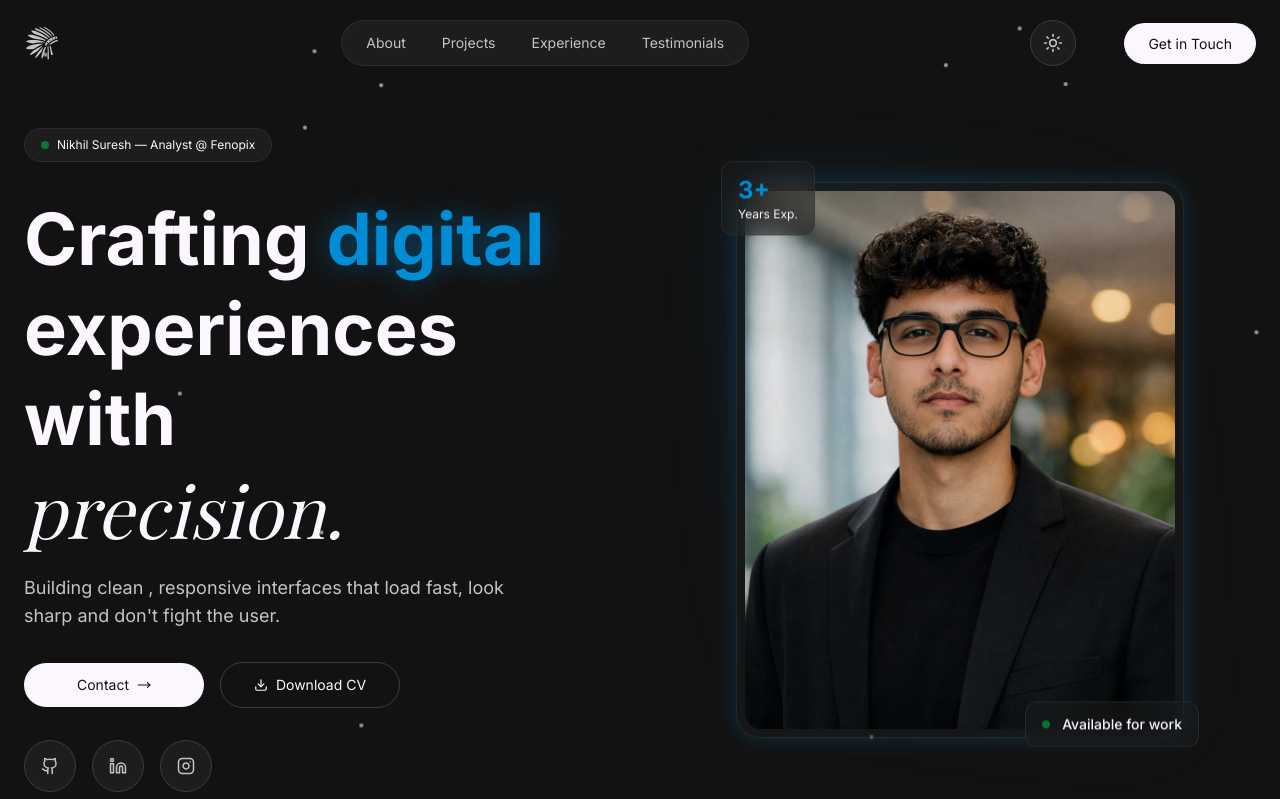
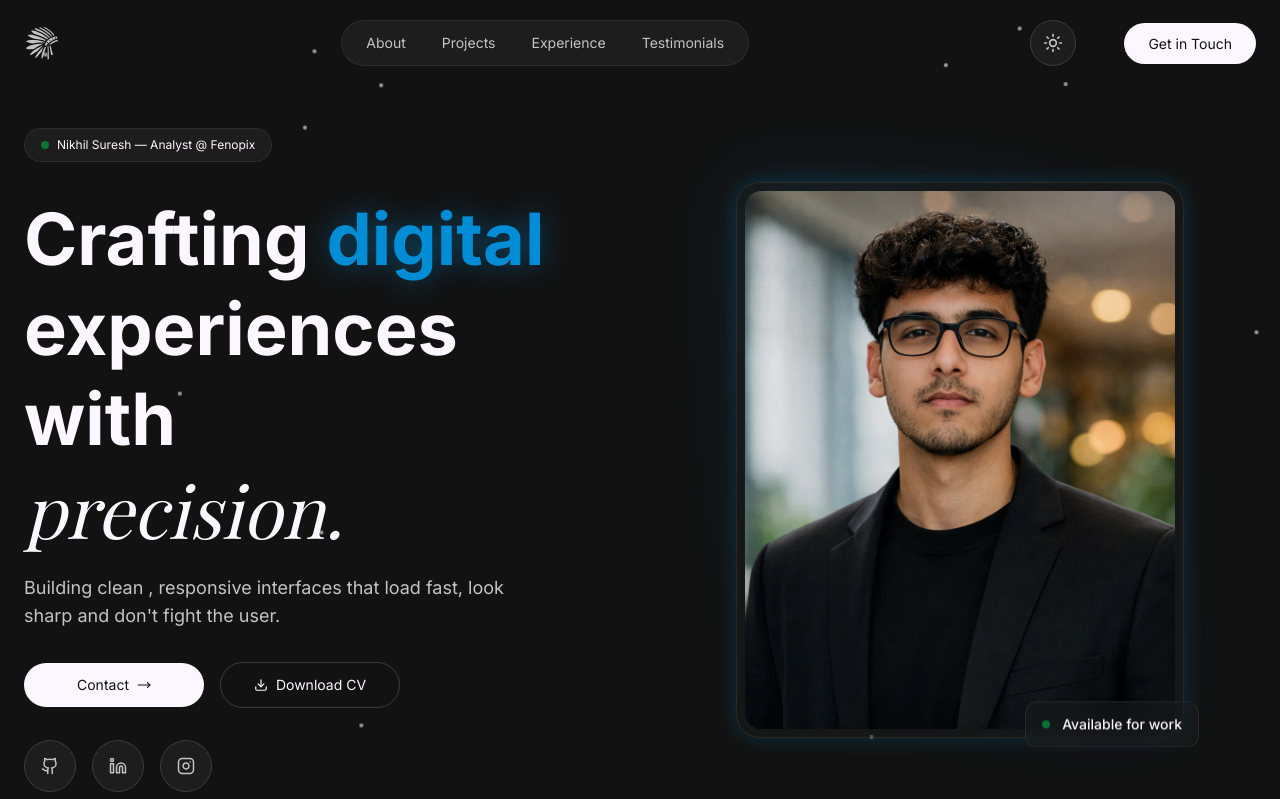
Before and after one commit to nikhilsuresh400/reactPortfolio_v26, a React (Vite) app: page / in a window 1280 px wide. Shown: the top 799 px of the page. Built offline with nearby package versions, Linux system fonts and the light colour scheme; a web font is replaced by a local one.

Commit message:
fix: comment out stats badge in Hero component

```diff
--- a/src/layout/Hero.jsx
+++ b/src/layout/Hero.jsx
@@ -117,10 +117,10 @@ const Hero = () => {
                                     </div>
                                 </div>
                                 {/* STATS BADGE */}
-                                <div className='absolute -top-4 -left-4 glass rounded-xl px-4 py-3 animate-float animation-delay-500'>
+                                {/* <div className='absolute -top-4 -left-4 glass rounded-xl px-4 py-3 animate-float animation-delay-500'>
                                     <div className='text-2xl font-bold text-accentBlue'>3+</div>
                                     <div className='text-xs text-whitePrimary-light dark:text-whitePrimary'>Years Exp.</div>
-                                </div>
+                                </div> */}
                             </div>
 
                         </div>
```
